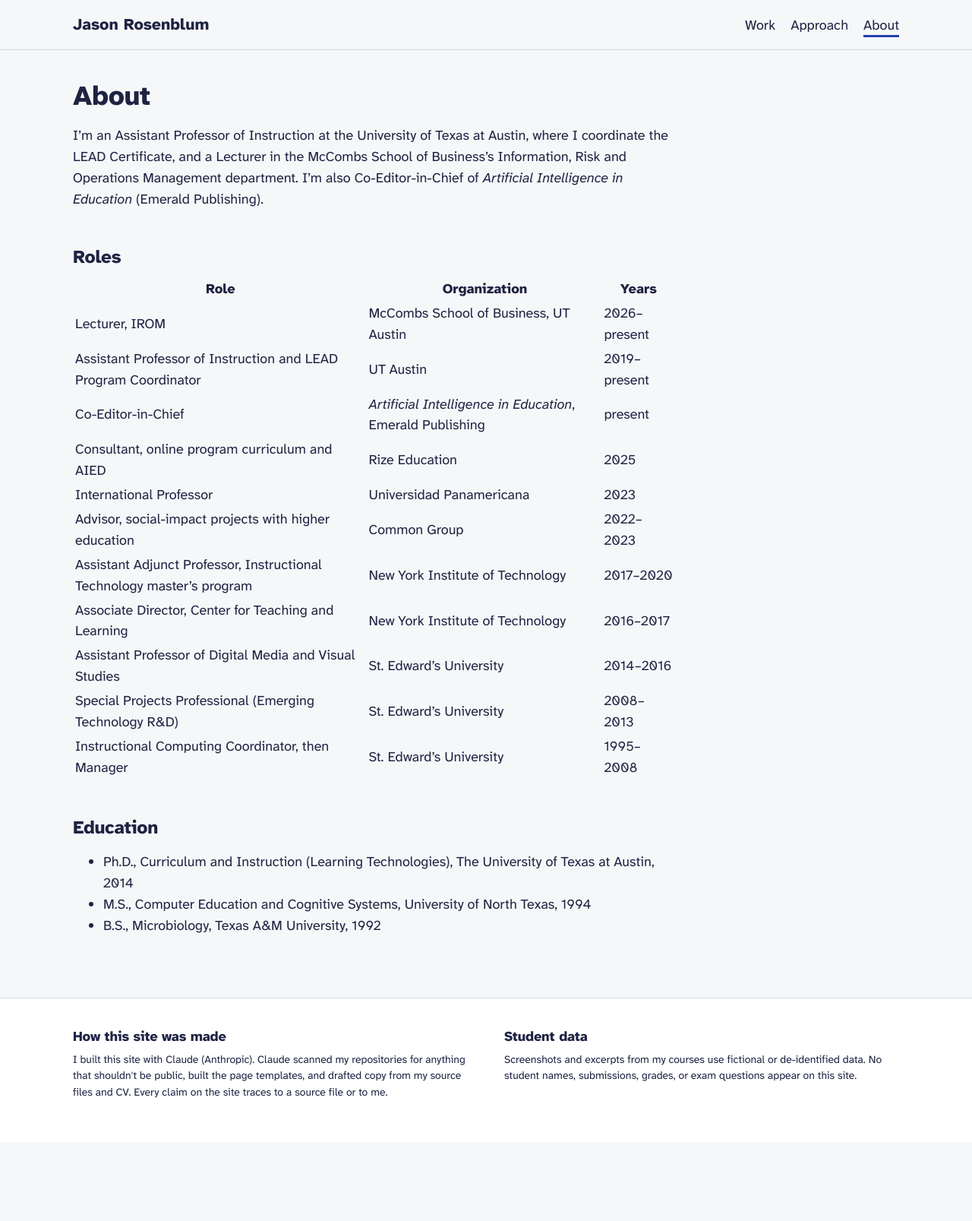
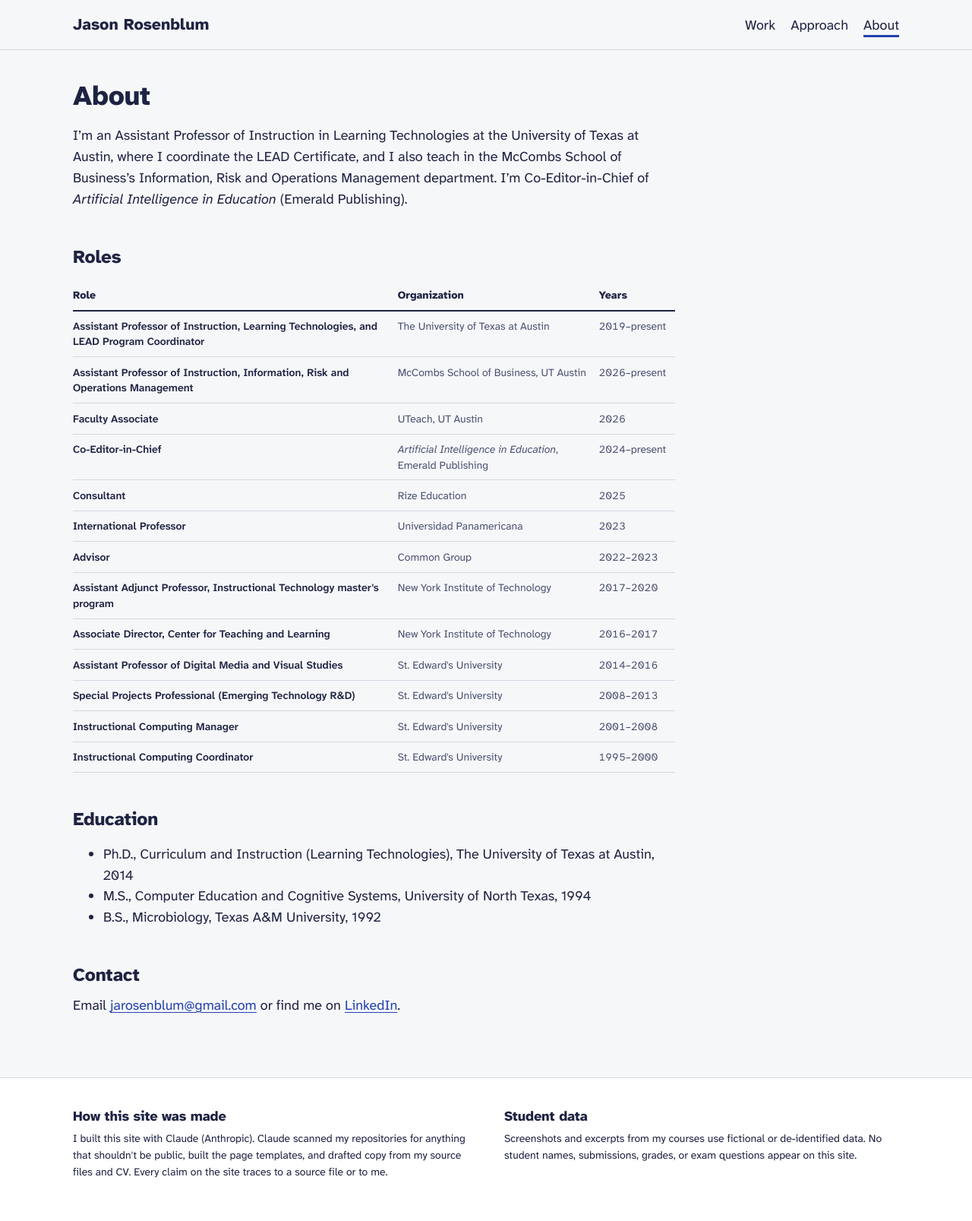
Before and after one commit to jarosenblum/jarosenblum.github.io, a Jekyll site: the page built from about.md, in a window 1280 px wide. Shown: the whole page at 76% size. Built offline with Jekyll 4.4.1, drawn with Linux system fonts in a browser that asks for light colours; before the commit the page ends 1503 px from its top, so only the background shows below that.

Commit message:
Mobile stylesheet; responsive roles table; About copy aligned with CV
- New small-screen section (under 40rem): roles table stacks into cards
  with ARIA roles kept; case screenshots stack vertically so captions
  are never clipped; contact sheet and Work strips snap with one card
  plus a peek; 44px touch targets for small links; full-width actions.
- Table styles for desktop: left-aligned headers, rules, top alignment,
  non-wrapping years.
- About: roles and intro match the owner-confirmed CV (Learning
  Technologies primary; McCombs title; UTeach; journal 2024-present);
  Contact section restored with the confirmed Gmail address.

Co-Authored-By: Claude Opus 5.5 <noreply@anthropic.com>
Claude-Session: https://claude.ai/code/session_01MvFoNwewzyu79vTLKgnbiQ

```diff
--- a/about.md
+++ b/about.md
@@ -3,26 +3,37 @@ title: About
 permalink: /about/
 ---
 
-I'm an Assistant Professor of Instruction at the University of Texas at Austin, where I coordinate the LEAD Certificate, and a Lecturer in the McCombs School of Business's Information, Risk and Operations Management department. I'm also Co-Editor-in-Chief of *Artificial Intelligence in Education* (Emerald Publishing).
+I'm an Assistant Professor of Instruction in Learning Technologies at the University of Texas at Austin, where I coordinate the LEAD Certificate, and I also teach in the McCombs School of Business's Information, Risk and Operations Management department. I'm Co-Editor-in-Chief of *Artificial Intelligence in Education* (Emerald Publishing).
 
 ## Roles
 
-| Role | Organization | Years |
-|---|---|---|
-| Lecturer, IROM | McCombs School of Business, UT Austin | 2026–present |
-| Assistant Professor of Instruction and LEAD Program Coordinator | UT Austin | 2019–present |
-| Co-Editor-in-Chief | *Artificial Intelligence in Education*, Emerald Publishing | present |
-| Consultant, online program curriculum and AIED | Rize Education | 2025 |
-| International Professor | Universidad Panamericana | 2023 |
-| Advisor, social-impact projects with higher education | Common Group | 2022–2023 |
-| Assistant Adjunct Professor, Instructional Technology master's program | New York Institute of Technology | 2017–2020 |
-| Associate Director, Center for Teaching and Learning | New York Institute of Technology | 2016–2017 |
-| Assistant Professor of Digital Media and Visual Studies | St. Edward's University | 2014–2016 |
-| Special Projects Professional (Emerging Technology R&D) | St. Edward's University | 2008–2013 |
-| Instructional Computing Coordinator, then Manager | St. Edward's University | 1995–2008 |
+<table class="data-table data-table--stack" role="table">
+  <thead role="rowgroup">
+    <tr role="row"><th scope="col" role="columnheader">Role</th><th scope="col" role="columnheader">Organization</th><th scope="col" role="columnheader" class="data-table__years">Years</th></tr>
+  </thead>
+  <tbody role="rowgroup">
+    <tr role="row"><td role="cell" class="data-table__lead">Assistant Professor of Instruction, Learning Technologies, and LEAD Program Coordinator</td><td role="cell">The University of Texas at Austin</td><td role="cell" class="data-table__years">2019–present</td></tr>
+    <tr role="row"><td role="cell" class="data-table__lead">Assistant Professor of Instruction, Information, Risk and Operations Management</td><td role="cell">McCombs School of Business, UT Austin</td><td role="cell" class="data-table__years">2026–present</td></tr>
+    <tr role="row"><td role="cell" class="data-table__lead">Faculty Associate</td><td role="cell">UTeach, UT Austin</td><td role="cell" class="data-table__years">2026</td></tr>
+    <tr role="row"><td role="cell" class="data-table__lead">Co-Editor-in-Chief</td><td role="cell"><em>Artificial Intelligence in Education</em>, Emerald Publishing</td><td role="cell" class="data-table__years">2024–present</td></tr>
+    <tr role="row"><td role="cell" class="data-table__lead">Consultant</td><td role="cell">Rize Education</td><td role="cell" class="data-table__years">2025</td></tr>
+    <tr role="row"><td role="cell" class="data-table__lead">International Professor</td><td role="cell">Universidad Panamericana</td><td role="cell" class="data-table__years">2023</td></tr>
+    <tr role="row"><td role="cell" class="data-table__lead">Advisor</td><td role="cell">Common Group</td><td role="cell" class="data-table__years">2022–2023</td></tr>
+    <tr role="row"><td role="cell" class="data-table__lead">Assistant Adjunct Professor, Instructional Technology master's program</td><td role="cell">New York Institute of Technology</td><td role="cell" class="data-table__years">2017–2020</td></tr>
+    <tr role="row"><td role="cell" class="data-table__lead">Associate Director, Center for Teaching and Learning</td><td role="cell">New York Institute of Technology</td><td role="cell" class="data-table__years">2016–2017</td></tr>
+    <tr role="row"><td role="cell" class="data-table__lead">Assistant Professor of Digital Media and Visual Studies</td><td role="cell">St. Edward's University</td><td role="cell" class="data-table__years">2014–2016</td></tr>
+    <tr role="row"><td role="cell" class="data-table__lead">Special Projects Professional (Emerging Technology R&amp;D)</td><td role="cell">St. Edward's University</td><td role="cell" class="data-table__years">2008–2013</td></tr>
+    <tr role="row"><td role="cell" class="data-table__lead">Instructional Computing Manager</td><td role="cell">St. Edward's University</td><td role="cell" class="data-table__years">2001–2008</td></tr>
+    <tr role="row"><td role="cell" class="data-table__lead">Instructional Computing Coordinator</td><td role="cell">St. Edward's University</td><td role="cell" class="data-table__years">1995–2000</td></tr>
+  </tbody>
+</table>
 
 ## Education
 
 - Ph.D., Curriculum and Instruction (Learning Technologies), The University of Texas at Austin, 2014
 - M.S., Computer Education and Cognitive Systems, University of North Texas, 1994
 - B.S., Microbiology, Texas A&M University, 1992
+
+## Contact
+
+Email [jarosenblum@gmail.com](mailto:jarosenblum@gmail.com) or find me on [LinkedIn](https://www.linkedin.com/in/jasonrosenblumphd).
--- a/assets/css/site.css
+++ b/assets/css/site.css
@@ -344,6 +344,93 @@ main:focus { outline: none; }
 .early-card { scroll-margin-top: 1.5rem; }
 .early-card:target .early-card__name { background: var(--marker); display: inline; }
 
+/* ==========================================================================
+   Data tables (About roles; any future table in page copy)
+   ========================================================================== */
+.data-table, .measure > table:not(.data-table) {
+  width: 100%;
+  border-collapse: collapse;
+  margin: 1rem 0 1.5rem;
+  font-size: var(--fs-sm);
+  line-height: 1.45;
+}
+.data-table th, .data-table td,
+.measure > table:not(.data-table) th, .measure > table:not(.data-table) td {
+  text-align: left;
+  vertical-align: top;
+  padding: 0.6rem 0.75rem 0.6rem 0;
+  border-bottom: 1px solid var(--rule);
+}
+.data-table thead th, .measure > table:not(.data-table) thead th {
+  border-bottom: 2px solid var(--ink);
+  font-weight: 700;
+  color: var(--ink);
+}
+.data-table__lead { font-weight: 600; color: var(--ink); }
+.data-table td:not(.data-table__lead) { color: var(--ink-2); }
+.data-table__years { white-space: nowrap; font-variant-numeric: tabular-nums; padding-right: 0; }
+
+/* ==========================================================================
+   Small screens (phones, under 40rem / 640px)
+   Desktop layout is the default above; these rules only adjust for narrow
+   viewports. Horizontal strips stay swipeable but snap and show one clear
+   card plus a peek; galleries and tables stack so nothing is cut off.
+   ========================================================================== */
+@media (max-width: 39.99rem) {
+  :root { --gutter: 16px; }
+
+  h1 { font-size: clamp(1.9rem, 8vw, var(--fs-2xl)); }
+  h2 { margin-top: 1.6em; }
+  .page-top { padding-top: 1.75rem; }
+
+  /* Touch targets: at least ~44px tall for small text links */
+  .site-nav { gap: 1rem; }
+  .site-nav a { display: inline-block; padding-block: 0.6rem; }
+  .case-head__back a { display: inline-block; padding-block: 0.6rem; }
+  .early-card__links a, .strand-links a { display: inline-block; padding-block: 0.35rem; }
+
+  /* Case header: full-width actions, note under each button */
+  .actions { flex-direction: column; align-items: stretch; }
+  .actions .button { text-align: center; }
+
+  /* Case screenshots: stack vertically so captions are never clipped */
+  .gallery__track {
+    grid-auto-flow: row;
+    grid-auto-columns: auto;
+    overflow: visible;
+    scroll-snap-type: none;
+    gap: 1.25rem;
+  }
+
+  /* Home contact sheet and Work strips: one card plus a peek, snapping */
+  .contact-sheet { grid-auto-columns: 78%; scroll-padding-inline: 0; }
+  .early-strip {
+    grid-auto-columns: 78%;
+    scroll-snap-type: x mandatory;
+  }
+  .early-card { scroll-snap-align: start; }
+  .early-card__note { font-size: var(--fs-base); }
+
+  /* Stacked table: each row becomes a block; header row is visually hidden
+     but kept for assistive tech, and explicit ARIA roles on the markup keep
+     table semantics when display changes. */
+  .data-table--stack thead {
+    position: absolute; width: 1px; height: 1px; overflow: hidden;
+    clip: rect(0 0 0 0); white-space: nowrap;
+  }
+  .data-table--stack, .data-table--stack tbody,
+  .data-table--stack tr, .data-table--stack td { display: block; width: 100%; }
+  .data-table--stack tr { padding: 0.75rem 0; border-bottom: 1px solid var(--rule); }
+  .data-table--stack td { border: 0; padding: 0; }
+  .data-table--stack .data-table__lead { font-size: var(--fs-base); margin-bottom: 0.15rem; }
+  .data-table--stack .data-table__years { margin-top: 0.1rem; font-family: var(--mono); font-size: var(--fs-sm); }
+
+  /* Any other wide table: scroll inside its own box instead of the page */
+  .measure > table:not(.data-table) { display: block; overflow-x: auto; }
+
+  .site-footer { margin-top: 3.5rem; }
+}
+
 @media (prefers-reduced-motion: reduce) {
   * { scroll-behavior: auto !important; transition: none !important; animation: none !important; }
 }
```
